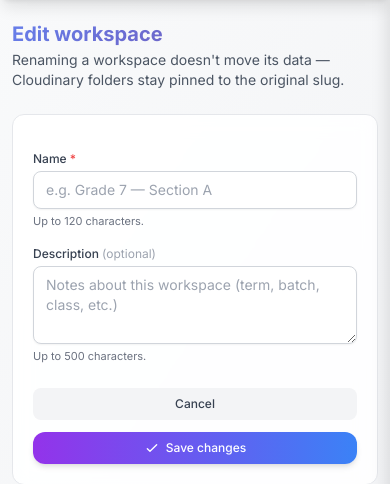
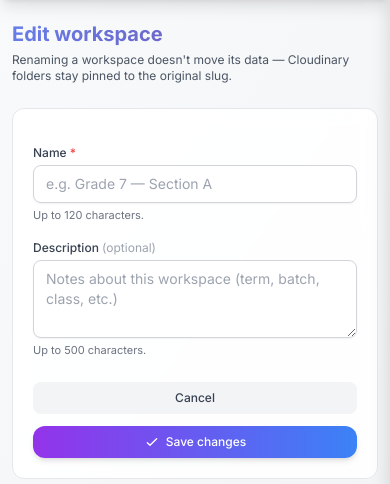
Before and after one commit to ehtesam75/ResTrack, a Django app: template marks/templates/marks/workspace_form.html in a window 390 px wide. Shown: the part 65-549 px from the top of the page. Run offline with Django 5.2, Linux system fonts and the light colour scheme; the template is opened without the code that fills it, so the values that code supplies are empty; some libraries are stand-ins or nearby versions.

Commit message:
refactor(ui): adjust typography and spacing in workspace form
Update the workspace description text size and margin to improve
visual consistency and spacing within the form header.

```diff
--- a/marks/templates/marks/workspace_form.html
+++ b/marks/templates/marks/workspace_form.html
@@ -9,7 +9,7 @@
         <h1 class="text-xl sm:text-2xl font-bold gradient-text">
             {% if form_mode == 'create' %}Create a new workspace{% else %}Edit workspace{% endif %}
         </h1>
-        <p class="text-sm text-gray-600 mt-0.5">
+        <p class="text-xs sm:text-sm text-gray-600 mt-1">
             {% if form_mode == 'create' %}
                 A workspace is an isolated set of students, subjects, exams, and exam center items. Cloudinary uploads for this workspace will live under <code class="text-xs font-mono text-gray-700">W&lt;slug&gt;</code>.
             {% else %}
```
